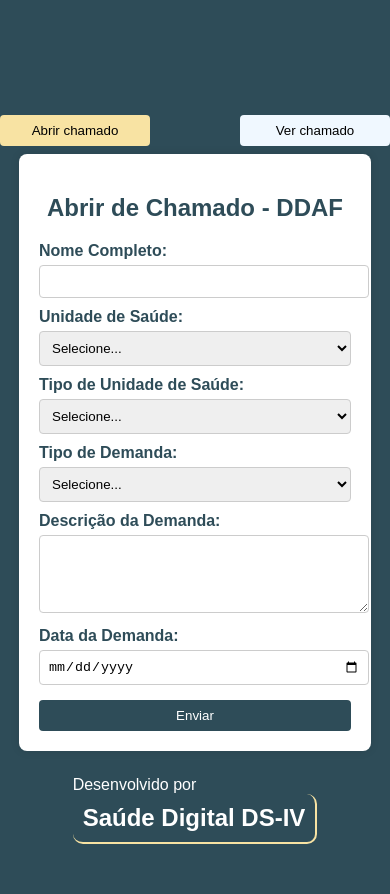
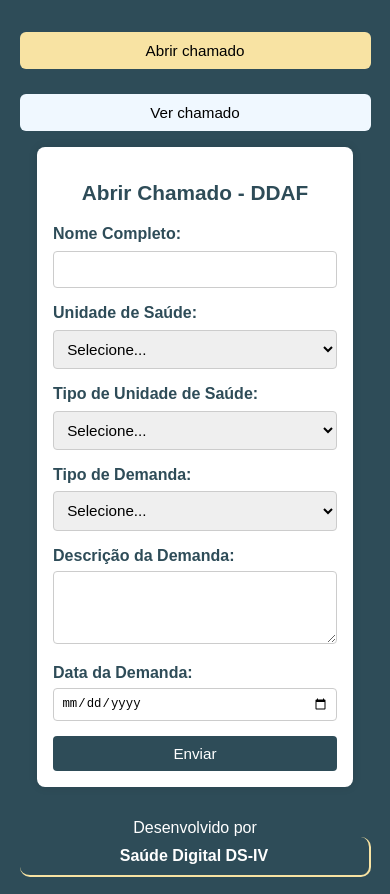
Before and after one commit to br-on/SICHA-DDAF, a website: page index.html in a window 390 px wide. Drawn offline with Linux system fonts and the light colour scheme; a web font is replaced by a local one.

Commit message:
responsive-01

```diff
--- a/api/chamados.js
+++ b/api/chamados.js
@@ -16,7 +16,7 @@ export default async function handler(req, res) {
         console.log("Requisição recebida:", req.body);  // Exibir os dados enviados
 
         try {
-            const { solicitante, us, tipo_us, tipo_demanda, desc_demanda, dt_demanda } = req.body;
+            const { n_demanda, solicitante, us, tipo_us, tipo_demanda, desc_demanda, dt_demanda } = req.body;
 
             console.log("Dados extraídos:", {
                 solicitante,
@@ -29,7 +29,7 @@ export default async function handler(req, res) {
 
             const { data, error } = await supabase
                 .from("ddaf-chamados")
-                .insert([{ solicitante, us, tipo_us, tipo_demanda, desc_demanda, dt_demanda }]);
+                .insert([{ n_demanda, solicitante, us, tipo_us, tipo_demanda, desc_demanda, dt_demanda }]);
 
             if (error) {
                 throw error;
--- a/index.html
+++ b/index.html
@@ -12,7 +12,7 @@
         <button>Ver chamado</button>
     </header>
     <div class="container">
-        <h2>Abrir de Chamado - DDAF</h2>
+        <h2>Abrir Chamado - DDAF</h2>
         <form id="chamadoForm">
             <label for="nome">Nome Completo:</label>
             <input type="text" id="solicitante" required>
--- a/script.js
+++ b/script.js
@@ -11,8 +11,11 @@ document.addEventListener('DOMContentLoaded', function() {
             const tipo_demanda = document.getElementById('tipo_demanda').value;
             const desc_demanda = document.getElementById('desc_demanda').value;
             const dt_demanda = document.getElementById('dt_demanda').value;
+            // Gera número aleatório com 7 dígitos
+            const n_demanda = Math.floor(1000000 + Math.random() * 9000000);
 
             const data = {
+                n_demanda,
                 solicitante,
                 us,
                 tipo_us,
@@ -36,7 +39,8 @@ document.addEventListener('DOMContentLoaded', function() {
                 const result = await response.json();
                 console.log(result);
                 if (response.ok) {
-                    alert('Demanda registrada com sucesso!');
+                    const numeroDemanda = result.data?.[0]?.n_demanda || n_demanda; // Usa o da resposta, ou o que foi gerado
+                    alert('Demanda registrada com sucesso!\nNúmero da demanda: ${numeroDemanda}');
                     form.reset(); // Limpar o formulário após o envio
                 } else {
                     alert('Erro ao registrar demanda.');
--- a/style.css
+++ b/style.css
@@ -18,25 +18,34 @@ body {
     color: white;
     display: flex;
     flex-direction: column;
-    justify-content: center;
+    justify-content: flex-start;
     align-items: center;
-    height: 100vh;
+    min-height: 100vh;
     margin: 0;
+    padding: 2vh 5vw;
+    box-sizing: border-box;
 }
 
 header {
     width: 100%;
-    max-width: 400px;
+    max-width: 600px;
     display: flex;
     justify-content: space-between;
-    margin-bottom: 8px;
+    flex-wrap: wrap;
+    gap: 10px;
+    margin-bottom: 1rem;
+}
 
-}
 header button {
-    width: 150px;
+    flex: 1;
+    min-width: 120px;
+    padding: 10px;
     color: black;
     background-color: aliceblue;
+    border-radius: 6px;
+    transition: background-color 0.3s ease;
 }
+
 header button:hover {
     background-color: azure;
 }
@@ -48,31 +57,39 @@ header button:hover {
 .container {
     background: white;
     color: black;
-    padding: 20px;
+    padding: 1.5em;
     border-radius: 8px;
     width: 100%;
-    max-width: 400px;
+    max-width: 600px;
     box-shadow: 0 0 10px rgba(0, 0, 0, 0.1);
+    box-sizing: border-box;
 }
 
 h2 {
     text-align: center;
     color: var(--primary-bg);
+    font-size: 1.5em;
+    margin-bottom: 1em;
 }
 
 label {
     font-weight: bold;
     display: block;
-    margin-top: 10px;
+    margin-top: 1em;
     color: var(--primary-bg);
 }
 
-select, input, textarea, button {
+select,
+input,
+textarea,
+button {
     width: 100%;
-    padding: 8px;
-    margin-top: 5px;
+    padding: 0.75em;
+    margin-top: 0.5em;
     border: 1px solid #ccc;
     border-radius: 4px;
+    box-sizing: border-box;
+    font-size: 1em;
 }
 
 button {
@@ -80,18 +97,23 @@ button {
     color: white;
     border: none;
     cursor: pointer;
-    margin-top: 15px;
+    margin-top: 1em;
+    transition: background-color 0.3s ease, color 0.3s ease;
 }
 
 button:hover {
     background-color: var(--accent-color);
     color: black;
 }
+
 footer {
-    margin-top: 25px;
+    margin-top: 2em;
+    width: 100%;
+    text-align: center;
 }
-.footer-sdds4{
-    font-size: 1.5em;
+
+.footer-sdds4 {
+    font-size: 1.2em;
     color: white;
     border-radius: 10px;
     padding: 10px;
@@ -100,11 +122,41 @@ footer {
     border-right: solid 2.5px var(--accent-color);
 }
 
+/* Responsividade */
 @media (max-width: 760px) {
     .container {
-        width: 80%;
+        width: 90%;
+        padding: 1em;
     }
-    body {
-        margin-top: 50px;
+
+    header {
+        flex-direction: column;
+        align-items: stretch;
+    }
+
+    header button {
+        width: 100%;
+    }
+
+    h2 {
+        font-size: 1.3em;
+    }
+
+    .footer-sdds4 {
+        font-size: 1em;
     }
 }
+
+@media (max-width: 400px) {
+    select,
+    input,
+    textarea,
+    button {
+        font-size: 0.95em;
+        padding: 0.6em;
+    }
+
+    .container {
+        padding: 1em;
+    }
+}
```
Also changed, not shown: 1 other file.
